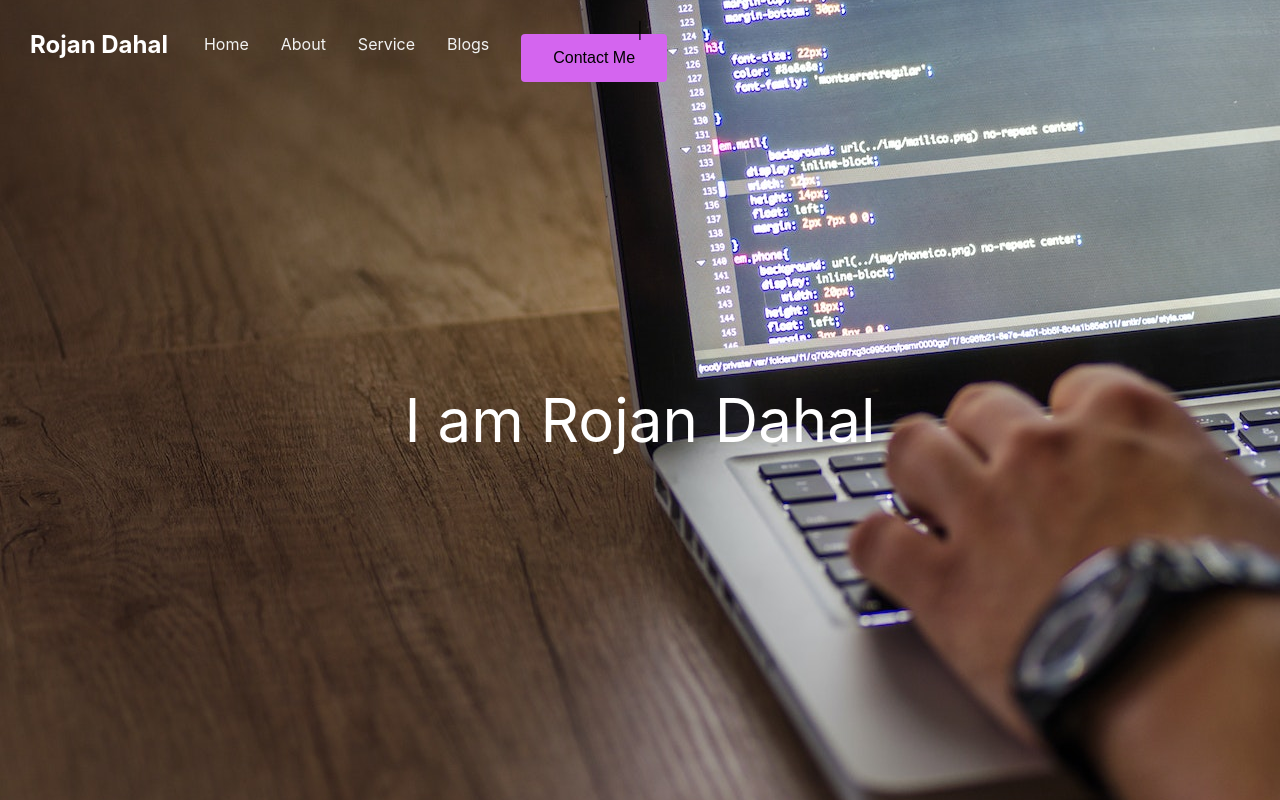
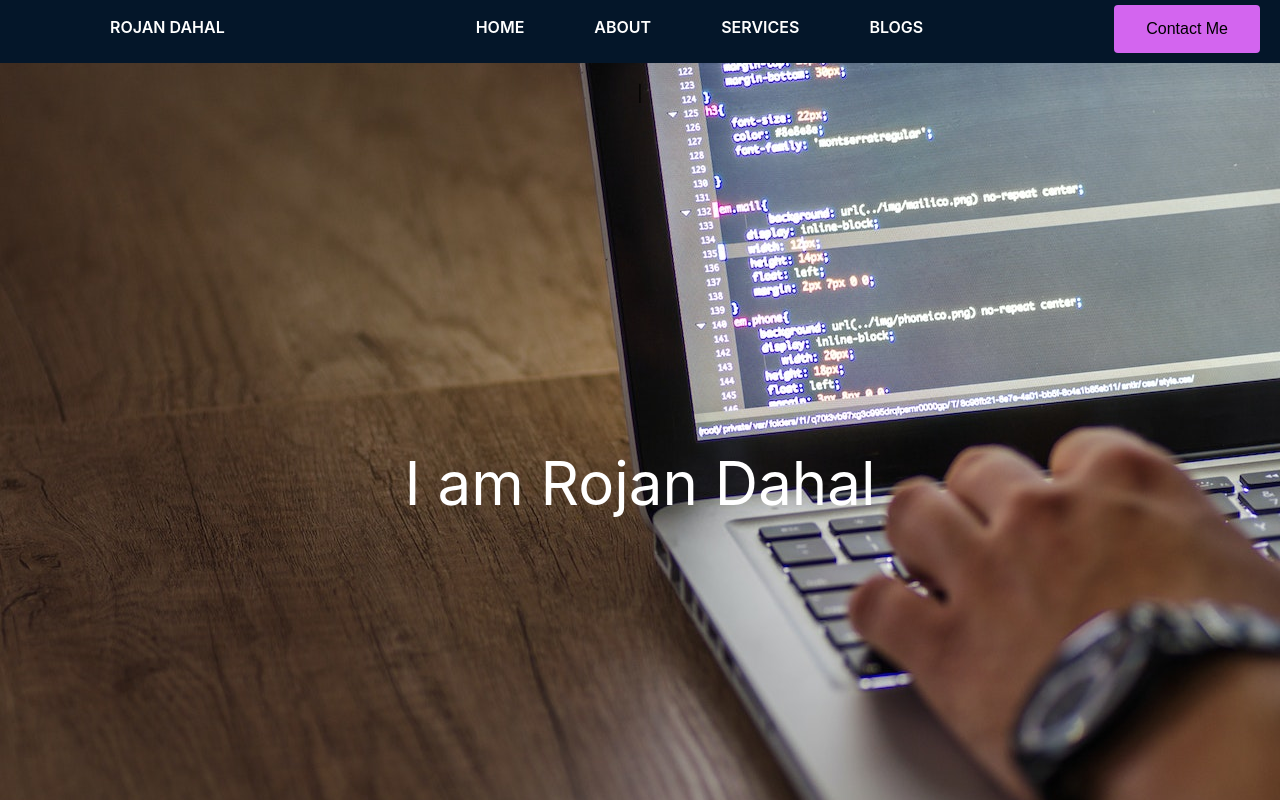
Before and after one commit to rojandahal/portfolio, a React (Create React App) app: page / in a window 1280 px wide. Shown: the top 800 px of the page. Built offline with nearby package versions, Linux system fonts and the light colour scheme.

Commit message:
Improve Nav Bar and its css

```diff
--- a/src/components/Buttons/button.css
+++ b/src/components/Buttons/button.css
@@ -1,9 +1,9 @@
 .button-contact {
+  background-color: #d365ef;
   text-align: center;
   padding: 15px 32px;
   font-size: 16px;
   border-radius: 4px;
-  background-color: "#d465ef";
   border: none;
 }
 
--- a/src/components/Header/Header.js
+++ b/src/components/Header/Header.js
@@ -1,7 +1,6 @@
 import React, { useEffect, useRef } from "react";
 import "./header.css";
 import Typed from "typed.js";
-import Menu from "../Menu/Menu"
 
 export default function Header() {
   const el = useRef(null);
@@ -25,7 +24,6 @@ export default function Header() {
   return (
     <>
       <div className="header-container">
-        <Menu />
         <div className="type-animation" ref={el}></div>
       </div>
     </>
--- a/src/components/Menu/Menu.js
+++ b/src/components/Menu/Menu.js
@@ -3,21 +3,39 @@ import "./menu.css";
 import Button from "../Buttons/Button";
 import { Link } from "react-router-dom";
 
-function Menu() {
+export default function Menu() {
   return (
     <>
-      <div class="navbar">
-        <h2>Rojan Dahal</h2>
-        <Link to="/">Home</Link>
-        <Link to="/about">About</Link>
-        <a href="#service">Service</a>
-        <a href="#blog">Blogs</a>
-        <Link to="/contact" className="button">
-          <Button newClass={"button-contact"} text={"Contact Me"}></Button>
-        </Link>
+      <div className="nav-container">
+        <div class="navbar">
+          <div className="logo">
+            <Link to="/">Rojan Dahal </Link>
+          </div>
+
+          <div className="nav-contents">
+            <ul>
+              <li>
+                <Link to="/">Home</Link>
+              </li>
+              <li>
+                <Link to="/about">About</Link>
+              </li>
+              <li>
+                <Link to="/">Services</Link>
+              </li>
+              <li>
+                <Link to="/">Blogs</Link>
+              </li>
+            </ul>
+          </div>
+
+          <div className="button">
+            <Link to="/contact">
+              <Button newClass={"button-contact"} text={"Contact Me"}></Button>
+            </Link>
+          </div>
+        </div>
       </div>
     </>
   );
 }
-
-export default Menu;
--- a/src/components/Menu/menu.css
+++ b/src/components/Menu/menu.css
@@ -1,39 +1,45 @@
-.navbar {
-  overflow: hidden;
-  position: fixed;
+.nav-container {
+  position: sticky;
   top: 0;
-  padding: 10px;
+  background-color: #041629;
+  box-shadow: 0 1px 0 0 transparent;
   width: 100%;
+  z-index: 100;
 }
 
-.navbar h2 {
-  float: left;
-  display: block;
-  margin-right: 20px;
-  color: white;
-}
-.navbar a {
-  float: left;
-  display: block;
-  color: #f2f2f2;
-  text-align: center;
-  margin-top: 10px;
-  padding: 14px 16px;
-  text-decoration: none;
+.navbar {
+  display: flex;
+  flex-direction: row;
+  justify-content: space-between;
+  align-items: center;
+  padding: 0 0 10px 10px;
 }
 
-.navbar a:hover {
-  background: #d465ef;
-  color: black;
+.logo {
+  margin-left: 5rem;
 }
 
-.navbar button {
-  float: right;
-  background-color: #d465ef;
-  margin-right: 70px;
+.nav-contents > ul {
+  display: flex;
+  list-style: none;
+  gap: 30px;
 }
 
-.navbar-scroll {
-  background-color: #d465ef;
-  transition: background-color 0.2s ease-out;
+.nav-contents >ul >li > a,
+.logo > a {
+  color: white;
+  font-size: 16px;
+  font-weight: 600;
+  text-decoration: none;
+  padding: 26px 20px;
+  text-transform: uppercase;
 }
+
+.button {
+  margin-right: 20px;
+  margin-top: 5px;
+}
+
+.nav-contents >ul > li > a:hover {
+  background-color: #d365ef;
+}
--- a/src/pages/Contact/Contact.js
+++ b/src/pages/Contact/Contact.js
@@ -1,12 +1,10 @@
 import React from 'react'
 import "./contact.css"
 import Button from '../../components/Buttons/Button'
-import Menu from '../../components/Menu/Menu'
 
 function Contact() {
   return (
     <>
-    <Menu/>
     <div className="container">
         <div className="wrapper">
             <div className="title">
```
